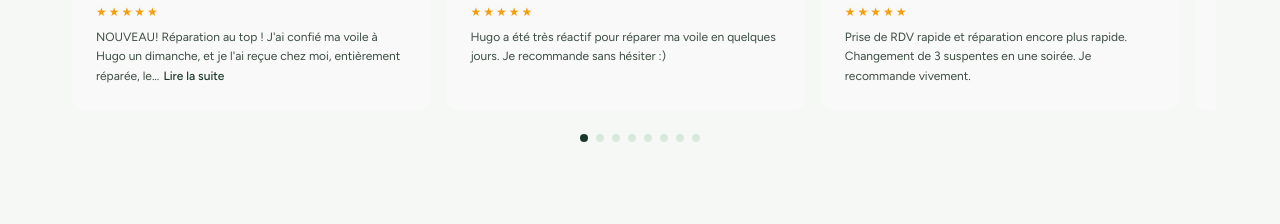
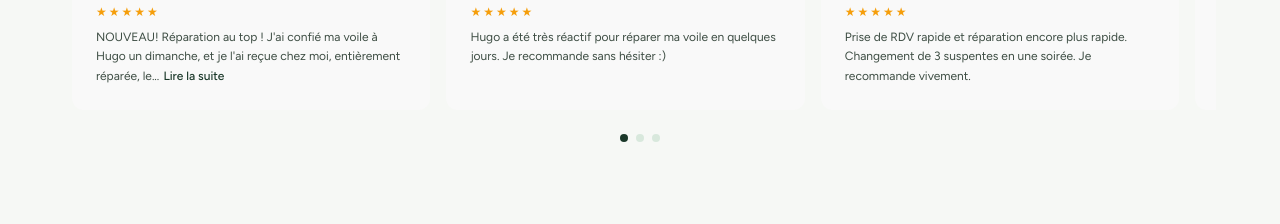
Before and after one commit to clementsbt/Parapente-rescue, a Next.js app: page / in a window 1280 px wide. Shown: the part 2420-2644 px from the top of the page. Built offline with nearby package versions, Linux system fonts and the light colour scheme.

Commit message:
Fix dots count: 8 on mobile, 3 on desktop

```diff
--- a/src/components/GoogleReviews.tsx
+++ b/src/components/GoogleReviews.tsx
@@ -64,7 +64,18 @@ const reviews: Review[] = [
 export default function GoogleReviews() {
   const [expanded, setExpanded] = useState<{ [key: number]: boolean }>({});
   const [currentSlide, setCurrentSlide] = useState(0);
+  const [isMobile, setIsMobile] = useState(false);
   const scrollRef = useRef<HTMLDivElement>(null);
+
+  useEffect(() => {
+    setIsMobile(window.innerWidth < 768);
+    const handleResize = () => setIsMobile(window.innerWidth < 768);
+    window.addEventListener('resize', handleResize);
+    return () => window.removeEventListener('resize', handleResize);
+  }, []);
+
+  const cardsPerView = isMobile ? 1 : 3;
+  const totalSlides = Math.ceil(reviews.length / cardsPerView);
 
   const handleScroll = () => {
     if (scrollRef.current) {
@@ -72,9 +83,10 @@ export default function GoogleReviews() {
       const scrollLeft = container.scrollLeft;
       const firstCard = container.querySelector('.review-card') as HTMLElement;
       if (firstCard) {
-        const cardWidth = firstCard.offsetWidth + 12; // gap
-        const newSlide = Math.round(scrollLeft / cardWidth);
-        setCurrentSlide(Math.min(newSlide, reviews.length - 1));
+        const cardWidth = firstCard.offsetWidth + 12;
+        const rawSlide = scrollLeft / cardWidth;
+        const newSlide = Math.floor(rawSlide / cardsPerView);
+        setCurrentSlide(Math.min(newSlide, totalSlides - 1));
       }
     }
   };
@@ -105,7 +117,7 @@ export default function GoogleReviews() {
 
       {/* Dots indicator */}
       <div className="flex justify-center gap-2 mt-4">
-        {reviews.map((_, index) => (
+        {Array.from({ length: totalSlides }).map((_, index) => (
           <button
             key={index}
             className="w-2 h-2 rounded-full transition-all"
```
